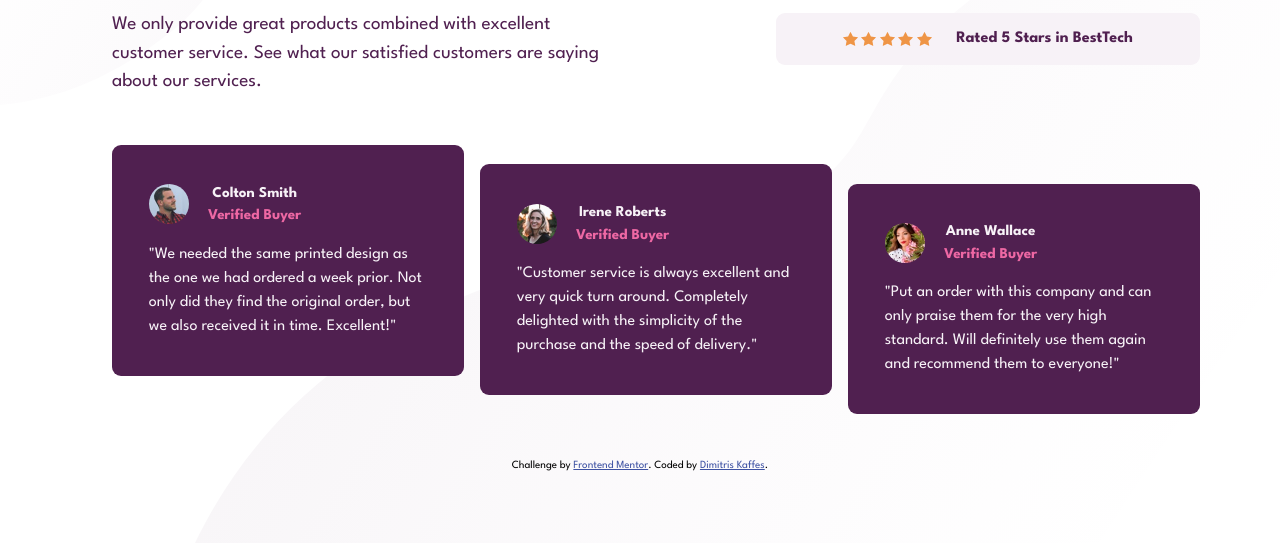
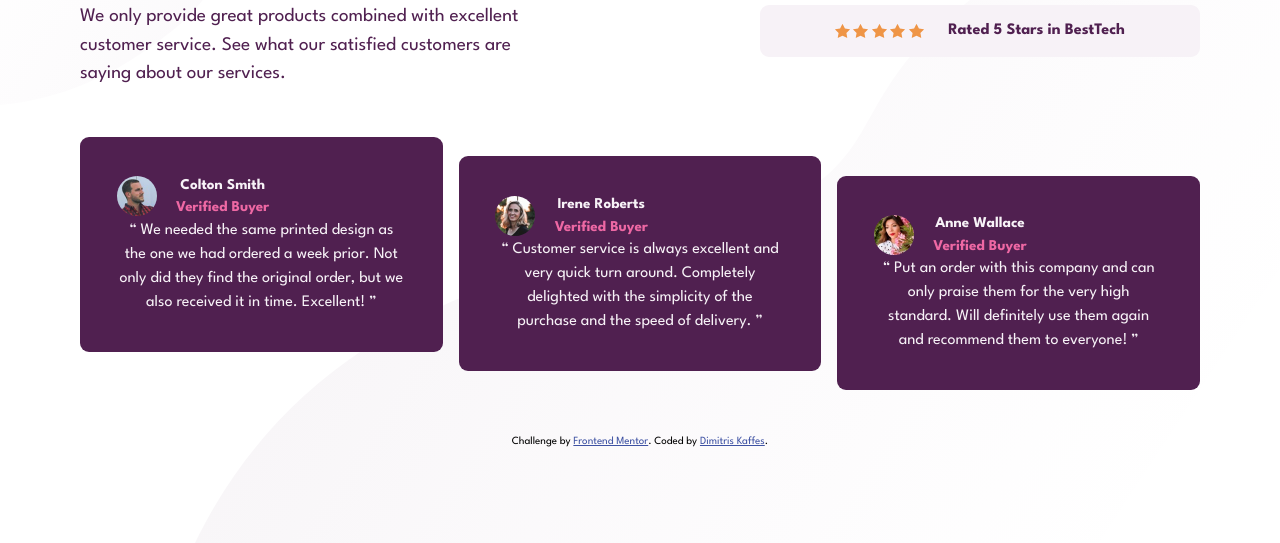
Before and after one commit to dkaffes/social-proof-section, a plain HTML site: page index.html in a window 1280 px wide. Shown: the part 257-800 px from the top of the page. Drawn offline with Linux system fonts and the light colour scheme.

Commit message:
minor modifications

```diff
--- a/index.html
+++ b/index.html
@@ -62,11 +62,11 @@
                 >
               </p>
             </div>
-            <p class="card--testimonial">
-              "We needed the same printed design as the one we had ordered a
+            <q class="card--testimonial">
+              We needed the same printed design as the one we had ordered a
               week prior. Not only did they find the original order, but we also
-              received it in time. Excellent!"
-            </p>
+              received it in time. Excellent!
+            </q>
           </div>
           <div class="card--box card--box-2">
             <div class="card--buyer-box">
@@ -77,11 +77,11 @@
                 >
               </p>
             </div>
-            <p class="card--testimonial">
-              "Customer service is always excellent and very quick turn around.
+            <q class="card--testimonial">
+              Customer service is always excellent and very quick turn around.
               Completely delighted with the simplicity of the purchase and the
-              speed of delivery."
-            </p>
+              speed of delivery.
+            </q>
           </div>
           <div class="card--box card--box-3">
             <div class="card--buyer-box">
@@ -92,11 +92,11 @@
                 >
               </p>
             </div>
-            <p class="card--testimonial">
-              "Put an order with this company and can only praise them for the
+            <q class="card--testimonial">
+              Put an order with this company and can only praise them for the
               very high standard. Will definitely use them again and recommend
-              them to everyone!"
-            </p>
+              them to everyone!
+            </q>
           </div>
         </div>
       </section>
--- a/style.css
+++ b/style.css
@@ -257,7 +257,6 @@ cards container: 5-row grid
   .section {
     grid-template-columns: 1fr 1fr;
     max-width: 70rem;
-    padding: 2rem 0 0 2rem;
     gap: 3rem;
   }
 
@@ -273,7 +272,7 @@ cards container: 5-row grid
 
   .text--description {
     font-size: 1.2rem;
-    padding: 0 1.1rem 0 0;
+    padding: 0 3.1rem 0 0;
   }
 
   .ratings-container {
```
Also changed, not shown: 1 other file.
